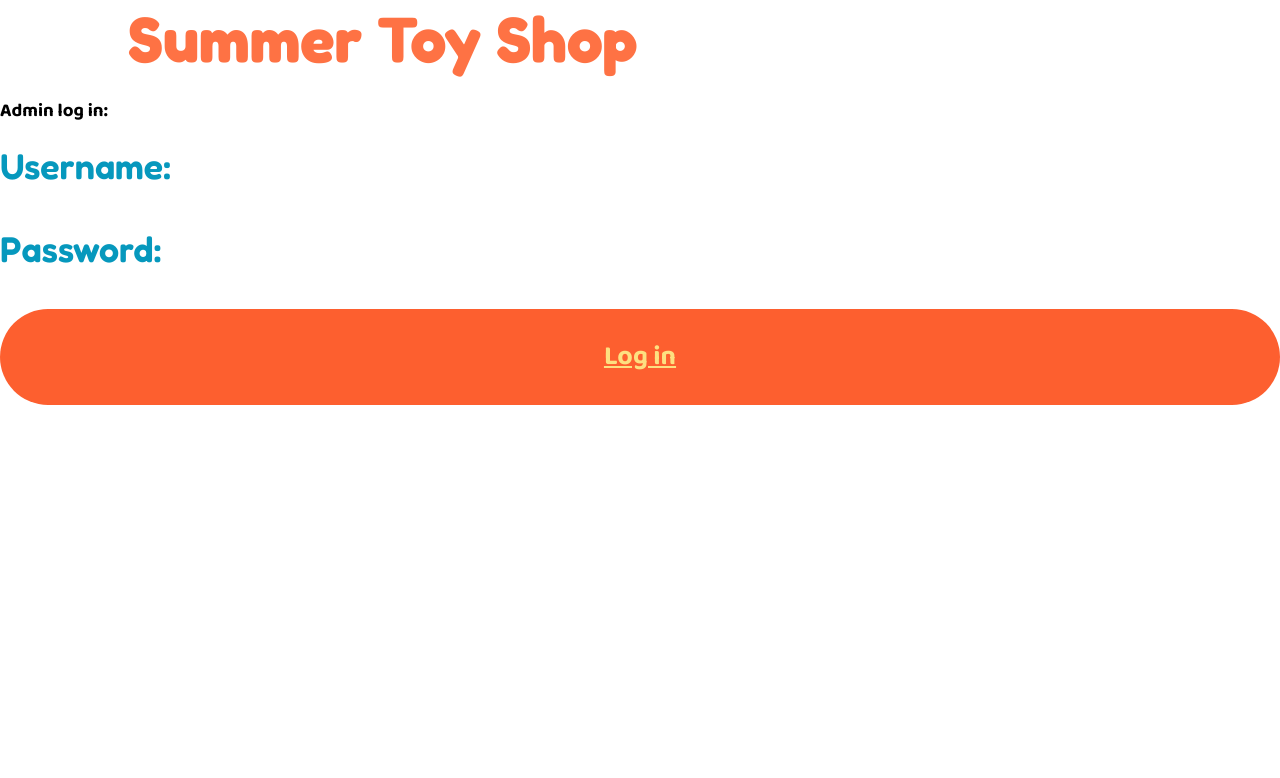
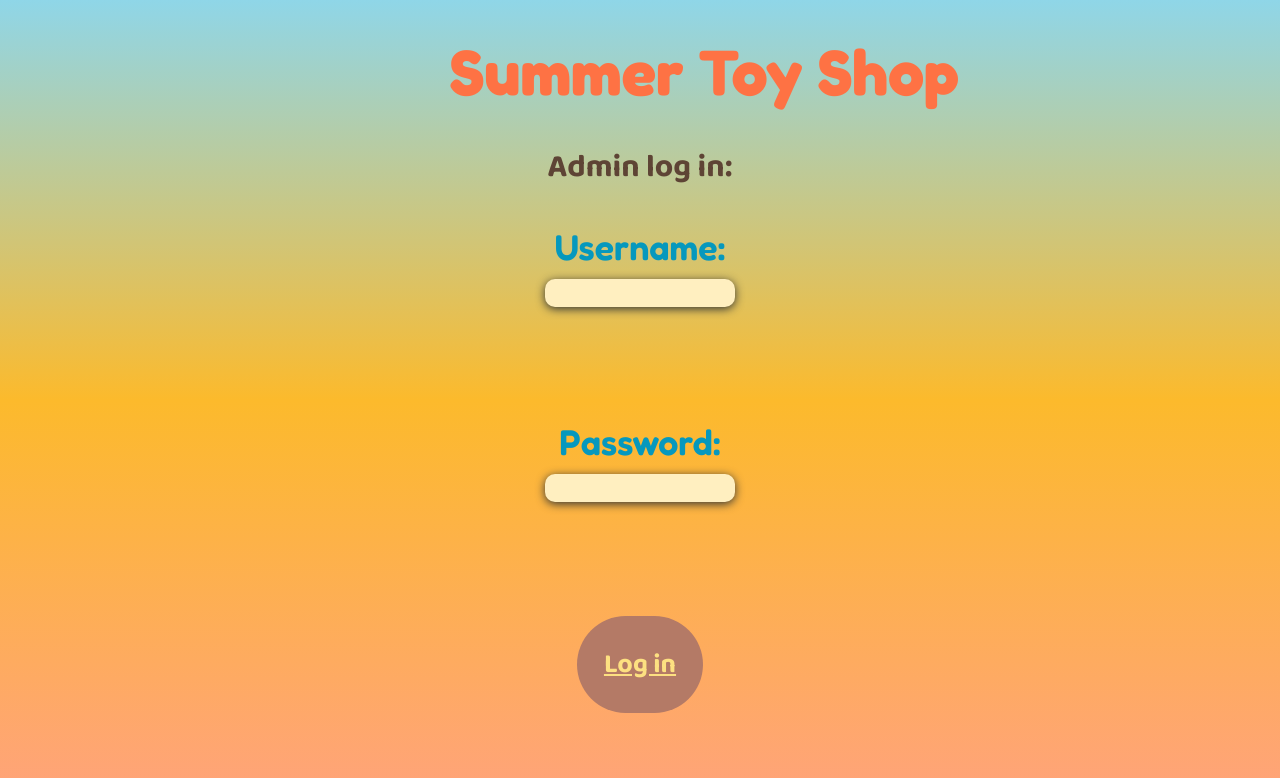
Before and after one commit to MiniNinja97/webshop-summer-toys, a React (Vite) app: page /#/login in a window 1280 px wide. Shown: the top 778 px of the page. Built offline with nearby package versions, Linux system fonts and the light colour scheme.

Commit message:
styling för stista sidan är nu klar

```diff
--- a/src/components/Products/products.css
+++ b/src/components/Products/products.css
@@ -44,7 +44,7 @@ h1 {
 		margin-left: 2em;
 }
 .filter-section {
-  /* margin-top: -5em;  */
+
   display: flex;
   flex-direction: column;
   gap: 1em;
@@ -85,6 +85,7 @@ h1 {
 	border: none;
 	border-radius: 10px;
 	padding: 0.5em;
+	box-shadow: 0px 2px 10px rgb(50, 52, 53);
 }
 
 .search-row {
@@ -133,6 +134,7 @@ form input {
 	border: none;
 	border-radius: 10px;
 	padding: 0.5em;
+	box-shadow: 0px 2px 10px rgb(50, 52, 53);
 }
 
 .error {
--- /dev/null
+++ b/src/components/login/login.css
@@ -0,0 +1,58 @@
+.login-page {
+  background: linear-gradient(#8FD6E8, #fcba2c, #FFA37B);
+  min-height: 100vh;
+  display: flex;
+  flex-direction: column;
+  align-items: center;
+  text-align: center;
+  justify-content: center;
+}
+
+.login-page {
+  background: linear-gradient(#8FD6E8, #fcba2c, #FFA37B);
+  min-height: 100vh;
+  display: flex;
+  flex-direction: column;
+  align-items: center;
+  text-align: center;
+  justify-content: center;
+}
+
+.login-page h3 {
+  font-size: 2em;
+  color: #5e4435;
+}
+
+form {
+  display: flex;
+  flex-direction: column;
+  align-items: center;
+}
+
+form input {
+  margin-bottom: 2.8em;
+  background-color: #ffefc0;
+  box-shadow: 0px 2px 10px rgb(50, 52, 53);
+}
+
+.error {
+  display: block;
+  min-height: 1.4em;
+  color: red;
+  font-size: 1em;
+  font-weight: bold;
+  opacity: 0;
+  transition: opacity 0.3s ease;
+}
+
+.error:not(:empty) {
+  opacity: 1;
+}
+
+button:disabled {
+  background-color:  #b47a66;
+}
+
+button {
+	cursor: pointer;
+}
--- a/src/components/login/loginPage.jsx
+++ b/src/components/login/loginPage.jsx
@@ -2,6 +2,7 @@
 import { useFormValidation, validationSchema } from '../Products/formValidation';
 import { useState } from 'react';
 import { useNavigate } from 'react-router-dom';
+import './login.css';
 
 function LoginPage() {
   const inputValues = { username: '', password: '' };
@@ -13,18 +14,18 @@ function LoginPage() {
   const handleSubmit = (e) => {
     e.preventDefault();
 
-    // Kontrollera om formuläret är giltigt och om användarnamn/lösenord är korrekt
+
     if (formData.username === 'admin' && formData.password === 'password') {
-      navigate('/admin'); // Navigera till adminsidan
+      navigate('/admin');
     } else {
-      setLoginError('Invalid username or password'); // Visa felmeddelande
+      setLoginError('Invalid username or password');
     }
   };
 
-  const isLoginButtonEnabled = formData.username === 'admin' && formData.password === 'password'; // Knappen är bara aktiverad om rätt användarnamn och lösenord är inskrivna
+  const isLoginButtonEnabled = formData.username === 'admin' && formData.password === 'password';
 
   return (
-    <div>
+    <div className='login-page'>
       <h1>Summer Toy Shop</h1>
       <h3>Admin log in:</h3>
 
@@ -36,7 +37,9 @@ function LoginPage() {
           value={formData.username}
           onChange={handleChange}
         />
-        {errors.username && <p className="error">{errors.username}</p>}
+         <p className={`error ${errors.username ? 'show' : ''}`}>
+				{errors.username}
+			</p>
 
         <label>Password:</label>
         <input
@@ -45,13 +48,15 @@ function LoginPage() {
           value={formData.password}
           onChange={handleChange}
         />
-        {errors.password && <p className="error">{errors.password}</p>}
+        <p className={`error ${errors.password ? 'show' : ''}`}>
+			{errors.password}
+		</p>
 
         <button type="submit" disabled={!isLoginButtonEnabled}>Log in</button>
       </form>
 
-      {/* Felmeddelande för ogiltiga inloggningsuppgifter */}
-      {loginError && <p className="error-message">{loginError}</p>}
+
+      <p className={`error ${loginError ? 'show' : ''}`}>{loginError}</p>
     </div>
   );
 }
```
